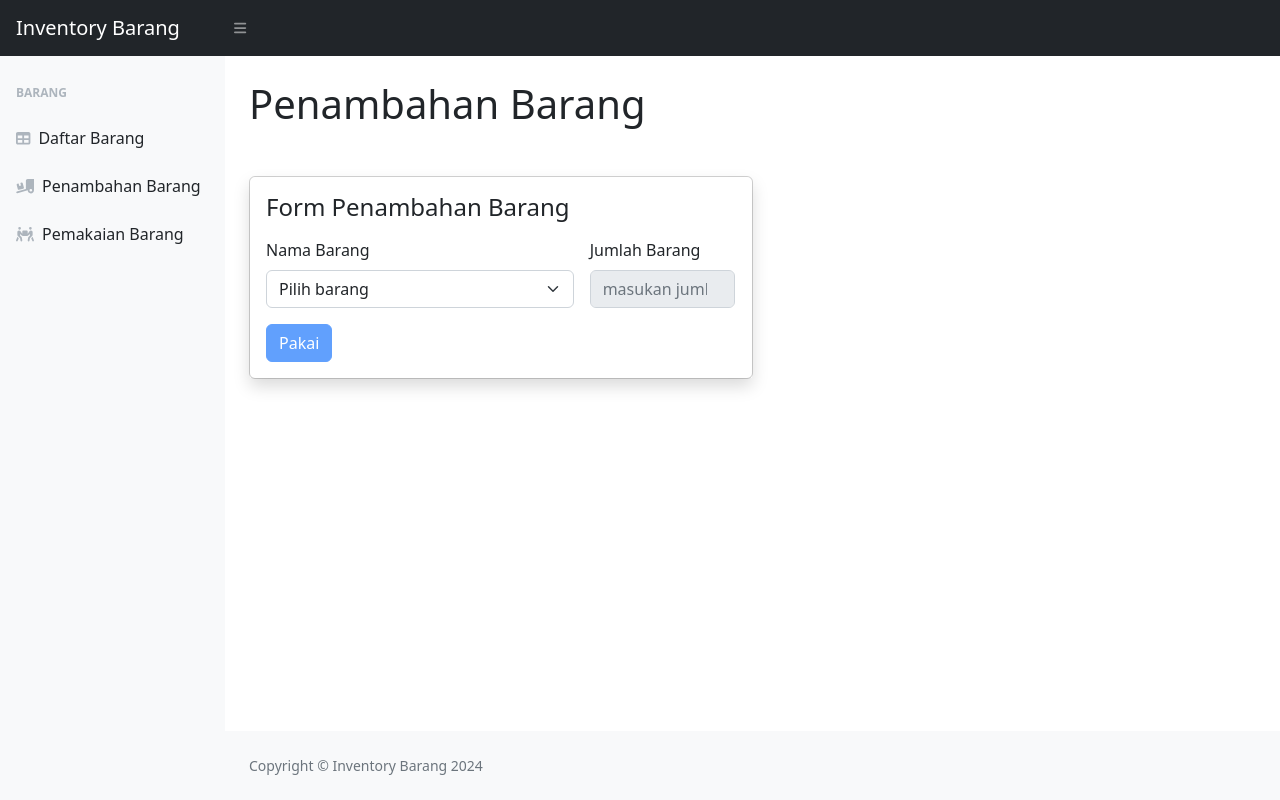
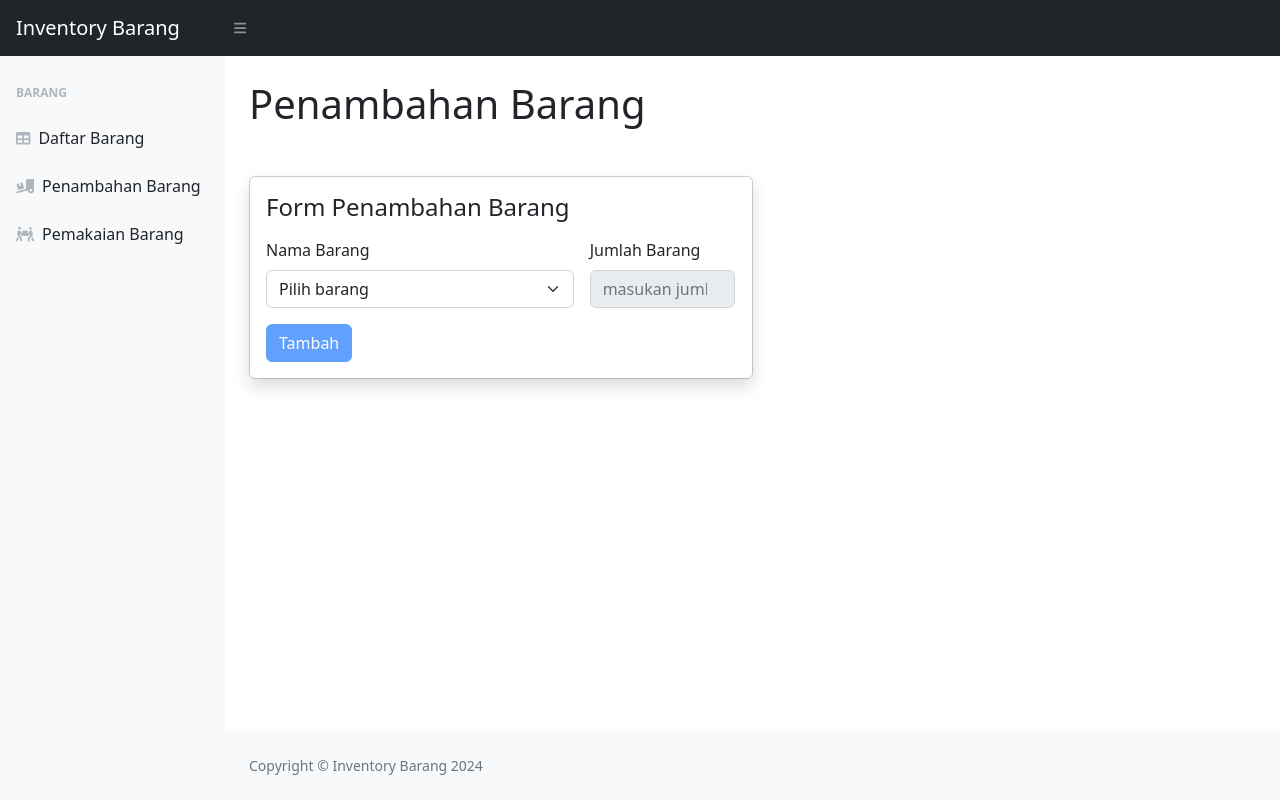
Before and after one commit to adicamp/inventory-barang, a PHP site: page /penambahan.php in a window 1280 px wide. Run offline with PHP 8.4, Linux system fonts and the light colour scheme; data that the repository does not hold is empty; some libraries are stand-ins or nearby versions.

Commit message:
bug fixing

```diff
--- a/pemakaian.php
+++ b/pemakaian.php
@@ -19,7 +19,7 @@ if (isset($_POST["submit"])) {
         $_SESSION['msg_type'] = "danger";
     }
 
-    header("Location: penambahan.php");
+    header("Location: pemakaian.php");
     exit;
 }
 ?>
--- a/penambahan.php
+++ b/penambahan.php
@@ -104,7 +104,7 @@ if (isset($_POST["submit"])) {
                                     <input type="number" class="form-control" placeholder="masukan jumlah" id="jumlah-input" name="jumlah_barang" min="1" disabled required>
                                 </div>
                                 <div class="col-12">
-                                    <button class="btn btn-primary" type="submit" name="submit" id="submit-btn" disabled>Pakai</button>
+                                    <button class="btn btn-primary" type="submit" name="submit" id="submit-btn" disabled>Tambah</button>
                                 </div>
                             </form>
                         </div>
```
